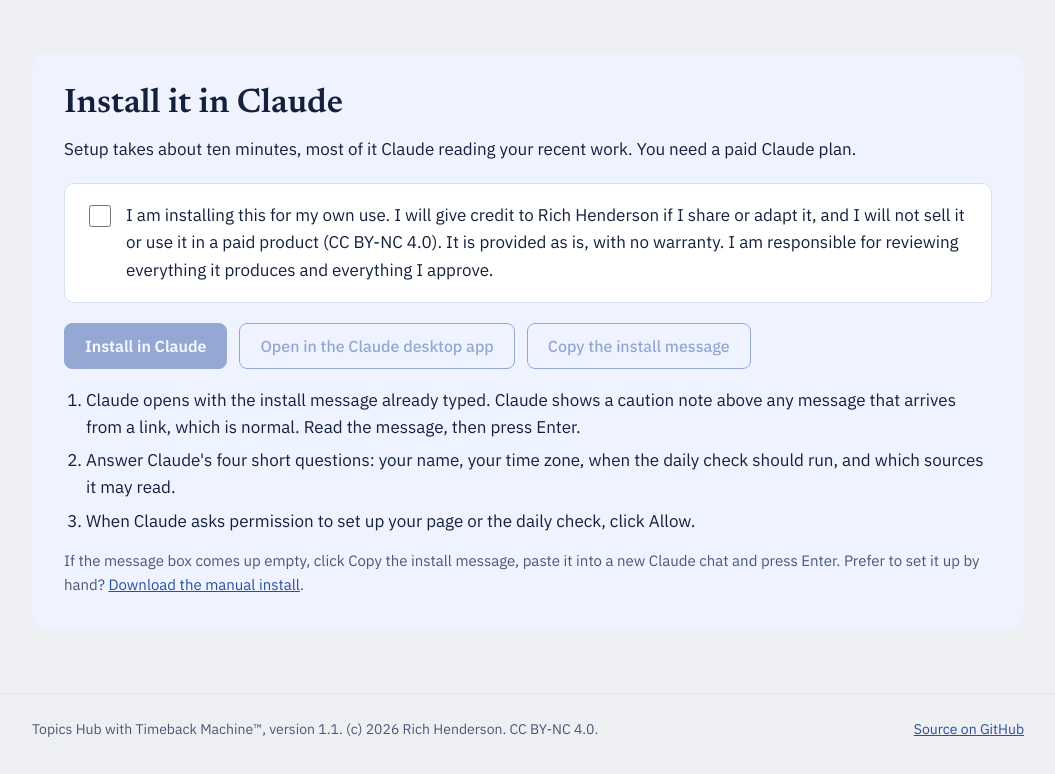
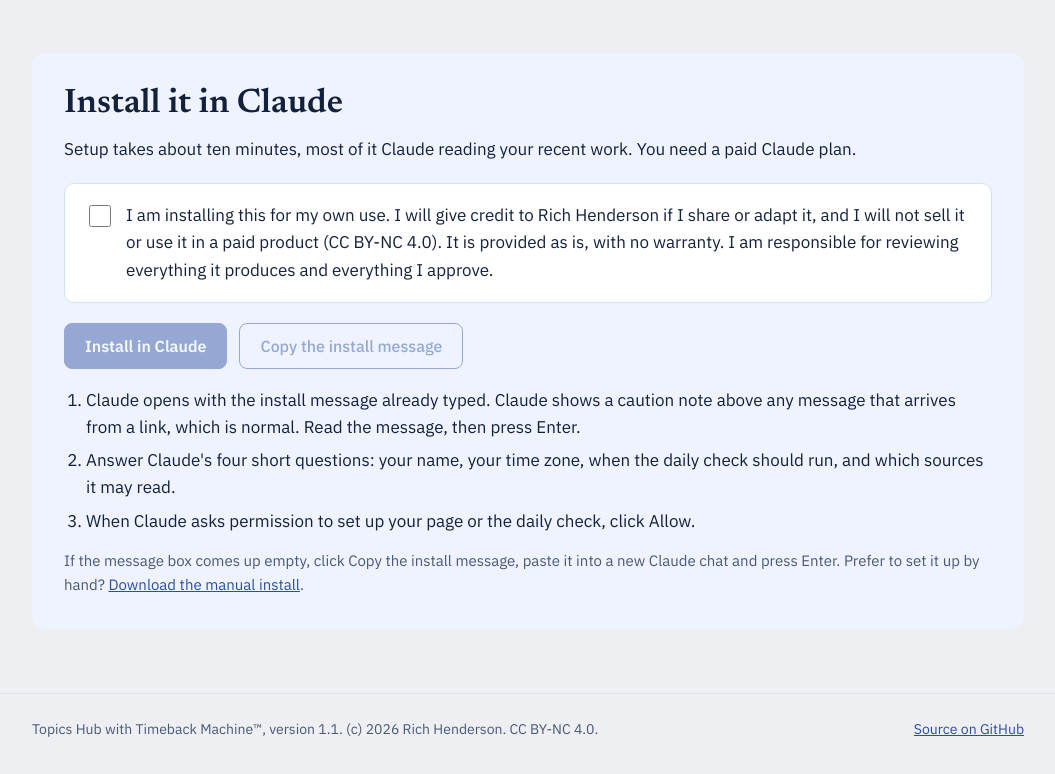
Before and after one commit to RevCeleris/topics-timeback, a plain HTML site: page doovli/topics-hub.html in a window 1280 px wide. Shown: the part 1032-1806 px from the top of the page, without its empty margins (112-1167 px from the left). Drawn offline with Linux system fonts and the light colour scheme.

Commit message:
Setup asks with clickable choices; drop desktop-app button
Co-Authored-By: Claude Opus 5.5 <noreply@anthropic.com>
Claude-Session: https://claude.ai/code/session_01DVRaERYrLhJRhdKi6mzFXA

```diff
--- a/doovli/topics-hub.html
+++ b/doovli/topics-hub.html
@@ -87,7 +87,6 @@ footer .wrap{display:flex;flex-wrap:wrap;justify-content:space-between;gap:10px}
       <div class="agree"><label for="agree"><input type="checkbox" id="agree"><span>I am installing this for my own use. I will give credit to Rich Henderson if I share or adapt it, and I will not sell it or use it in a paid product (CC BY-NC 4.0). It is provided as is, with no warranty. I am responsible for reviewing everything it produces and everything I approve.</span></label></div>
       <div class="btns">
         <a class="btn dark" id="web" aria-disabled="true" target="_blank" rel="noopener">Install in Claude</a>
-        <a class="btn line" id="desk" aria-disabled="true">Open in the Claude desktop app</a>
         <button class="btn line" id="copyb" type="button" aria-disabled="true">Copy the install message</button>
       </div>
       <ol class="steps">
@@ -107,14 +106,14 @@ footer .wrap{display:flex;flex-wrap:wrap;justify-content:space-between;gap:10px}
 (function(){
   var MSG = "Install Topics Hub with Timeback Machine for me. Use your code tools (for example curl) to download https://raw.githubusercontent.com/RevCeleris/topics-timeback/main/install.txt so you get the whole file, not a summary. Read all of it and follow its instructions. If you cannot download it, tell me and I will use the manual install on the Doovli page.";
   var q = encodeURIComponent(MSG);
-  var web = document.getElementById("web"), desk = document.getElementById("desk"), copyb = document.getElementById("copyb");
+  var web = document.getElementById("web"), copyb = document.getElementById("copyb");
   var agree = document.getElementById("agree"), msg = document.getElementById("msg"), box = document.getElementById("copybox");
   msg.value = MSG;
   function set(){
     var on = agree.checked;
-    [web, desk, copyb].forEach(function(b){ b.setAttribute("aria-disabled", on ? "false" : "true"); });
-    if (on){ web.href = "https://claude.ai/new?q=" + q; desk.href = "claude://claude.ai/new?q=" + q; }
-    else { web.removeAttribute("href"); desk.removeAttribute("href"); }
+    [web, copyb].forEach(function(b){ b.setAttribute("aria-disabled", on ? "false" : "true"); });
+    if (on){ web.href = "https://claude.ai/new?q=" + q; }
+    else { web.removeAttribute("href"); }
   }
   agree.addEventListener("change", set); set();
   copyb.addEventListener("click", function(){
```
Also changed, not shown: install.txt, 1 other file.
